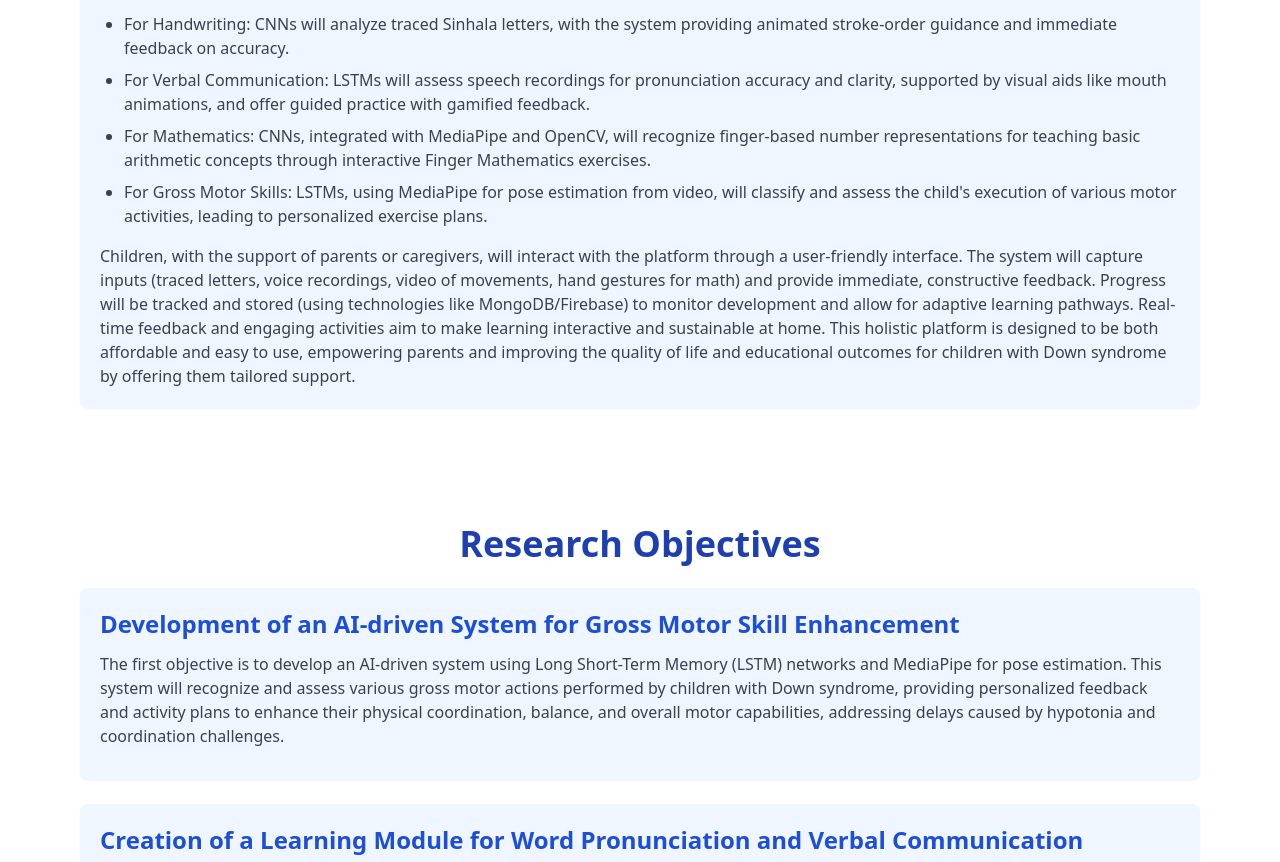
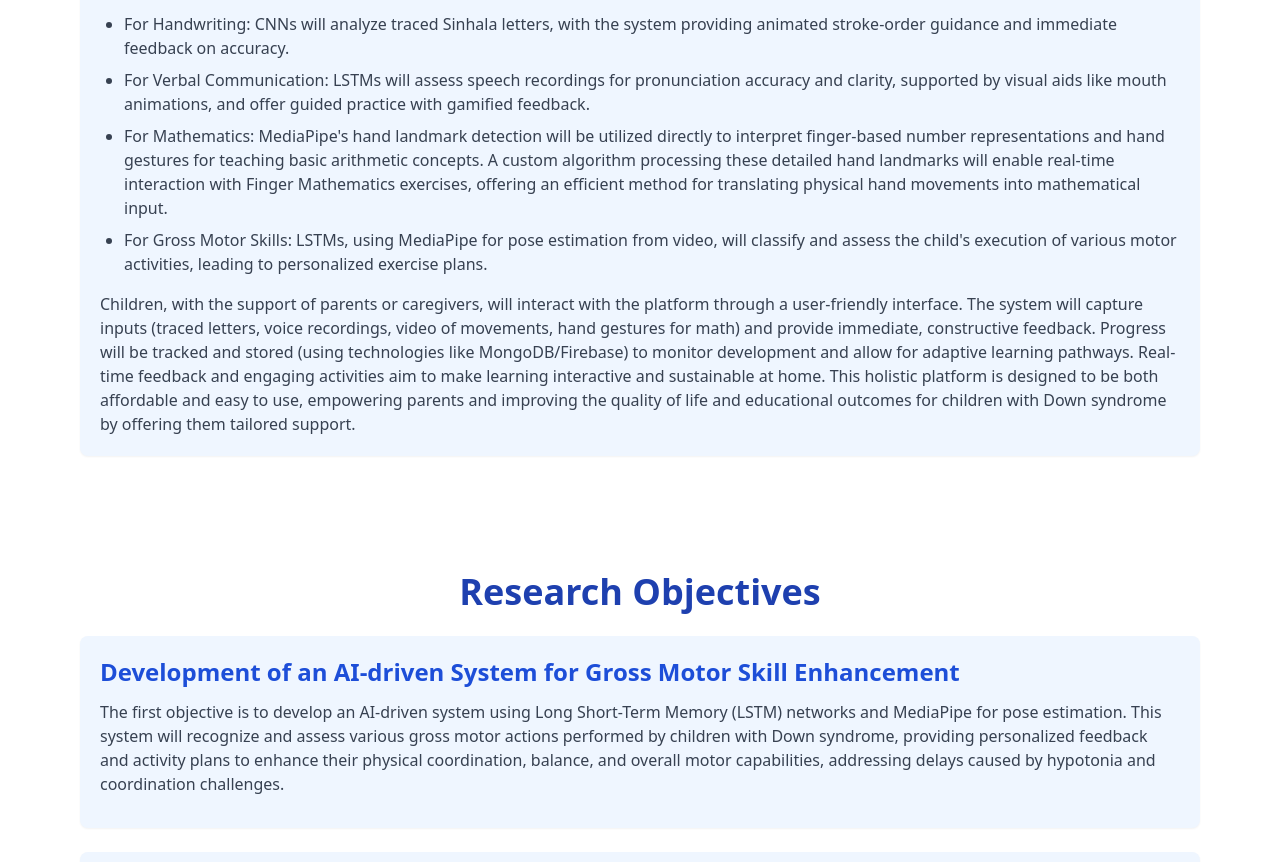
Before and after one commit to lahirujay99/RP-Website, a React (Vite) app: page / in a window 1280 px wide. Shown: the part 3780-4642 px from the top of the page. Built offline with nearby package versions, Linux system fonts and the light colour scheme.

Commit message:
small change in research problem

```diff
--- a/src/components/ResearchProblem.tsx
+++ b/src/components/ResearchProblem.tsx
@@ -64,11 +64,12 @@ function ResearchProblem() {
                 <span className="font-medium">For Verbal Communication: </span>
                 LSTMs will assess speech recordings for pronunciation accuracy and clarity, supported by
                 visual aids like mouth animations, and offer guided practice with gamified feedback.
-              </li>
-              <li className="text-sm md:text-base text-gray-700">
+              </li>              <li className="text-sm md:text-base text-gray-700">
                 <span className="font-medium">For Mathematics: </span>
-                CNNs, integrated with MediaPipe and OpenCV, will recognize finger-based number representations
-                for teaching basic arithmetic concepts through interactive Finger Mathematics exercises.
+                MediaPipe's hand landmark detection will be utilized directly to interpret finger-based number representations
+                and hand gestures for teaching basic arithmetic concepts. A custom algorithm processing these detailed hand
+                landmarks will enable real-time interaction with Finger Mathematics exercises, offering an efficient method
+                for translating physical hand movements into mathematical input.
               </li>
               <li className="text-sm md:text-base text-gray-700">
                 <span className="font-medium">For Gross Motor Skills: </span>
```
